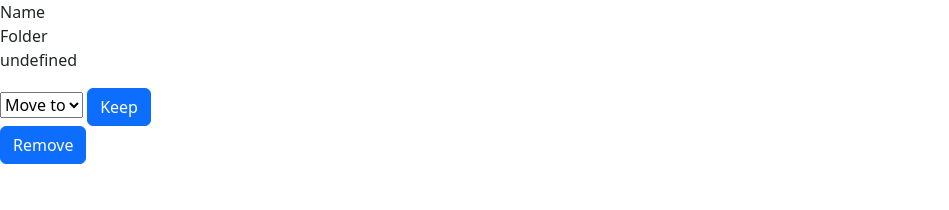
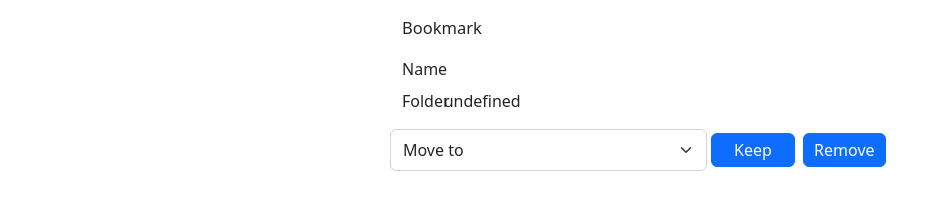
Before and after one commit to vikss/reviewbookmarks, a website with bundled scripts: page index.html in a window 1280 px wide. Shown: the whole page, without its empty margins (0-949 px from the left). Built offline with nearby package versions, Linux system fonts and the light colour scheme; some packages are replaced by stand-ins of ours; no server answers.

Commit message:
Bootstrap's bootstrap changes

```diff
--- a/index.html
+++ b/index.html
@@ -5,8 +5,8 @@
     <meta charset="utf-8">
     <meta name="viewport" content="width=device-width, initial-scale=1">
     <link rel="stylesheet" href="index.css">
-    <link href="https://cdn.jsdelivr.net/npm/bootstrap@5.2.0/dist/css/bootstrap.min.css" rel="stylesheet"
-        integrity="sha384-gH2yIJqKdNHPEq0n4Mqa/HGKIhSkIHeL5AyhkYV8i59U5AR6csBvApHHNl/vI1Bx" crossorigin="anonymous">
+    <link href="https://cdn.jsdelivr.net/npm/bootstrap@5.2.2/dist/css/bootstrap.min.css" rel="stylesheet"
+        integrity="sha384-Zenh87qX5JnK2Jl0vWa8Ck2rdkQ2Bzep5IDxbcnCeuOxjzrPF/et3URy9Bv1WTRi" crossorigin="anonymous">
 
 </head>
 
@@ -14,34 +14,39 @@
     <script src="https://cdn.jsdelivr.net/npm/bootstrap@5.2.0/dist/js/bootstrap.bundle.min.js"
         integrity="sha384-A3rJD856KowSb7dwlZdYEkO39Gagi7vIsF0jrRAoQmDKKtQBHUuLZ9AsSv4jD4Xa"
         crossorigin="anonymous"></script>
-    <div id="content" style="width: 500px;">
-        <form id="form">
-            <div class="form-group">
-                <label for="bookmark" class="col-sm-2 control-label">Name</label>
-                <div class="col-sm-10"><a id="bookmark"></a></div>
+    <div id="content ml-3">
+        <div id="form" class="container my-3" style="width:500px;">
+            <div class="row" style="font-size: 16.5px;">
+                <label for="heading" class="mb-3">Bookmark</label>
+            </div>
+            <div class="row mb-2 fs-6">
+                <label for="bookmark" class="col-1">Name</label>
+                <a id="bookmark" class="col"></a>
+            </div>
+
+            <div class="row fs-6">
+                <label for="folders" class="col-1">Folder</label>
+                <p class="col ml-10" id="folder"></p>
+            </div>
+            <div id="buttons" class="row">
+
+                <select name="move" id="move" class="form-select col">
+                    <option value="Move to" disabled selected>Move to</option>
+                </select>
+
+
+                <button type="submit" class="btn btn-primary col-2 m-1 p-1" id="keep">Keep</button>
+                <button type="submit" class="btn btn-primary col-2 m-1 p-1" id="remove">Remove</button>
 
             </div>
-            <div class="form-group">
-                <label for="folders" class="col-sm-2 control-label">Folder</label>
-                <div class="col-sm-10">
-                    <p class="form-control-static" id="folder"></p>
-                </div>
-            </div>
-            <div class="form-group">
-                <div class="col-sm-4" id="buttons">
-
-                    <select name="move" id="move">
-                        <option value="Move to" disabled selected>Move to</option>
-                    </select>
-                    <button type="submit" class="btn btn-primary" id="keep">Keep</button>
-                    <button type="submit" class="btn btn-primary" id="remove">Remove</button>
 
 
 
-                </div>
 
-            </div>
-        </form>
+
+
+
+        </div>
     </div>
 
     <script src="index.js" type="module"></script>
--- a/index.js
+++ b/index.js
@@ -132,6 +132,9 @@ function createPrimaryButton(text) {
 
     ele.classList.add("btn");
     ele.classList.add("btn-primary");
+    ele.classList.add("col-2")
+    ele.classList.add("m-1")
+    ele.classList.add("p-1")
     return ele;
 
 }
--- /dev/null
+++ b/package.json
@@ -0,0 +1,5 @@
+{
+  "dependencies": {
+    "bootstrap": "^5.2.2"
+  }
+}
```
Also changed, not shown: 1 other file.
